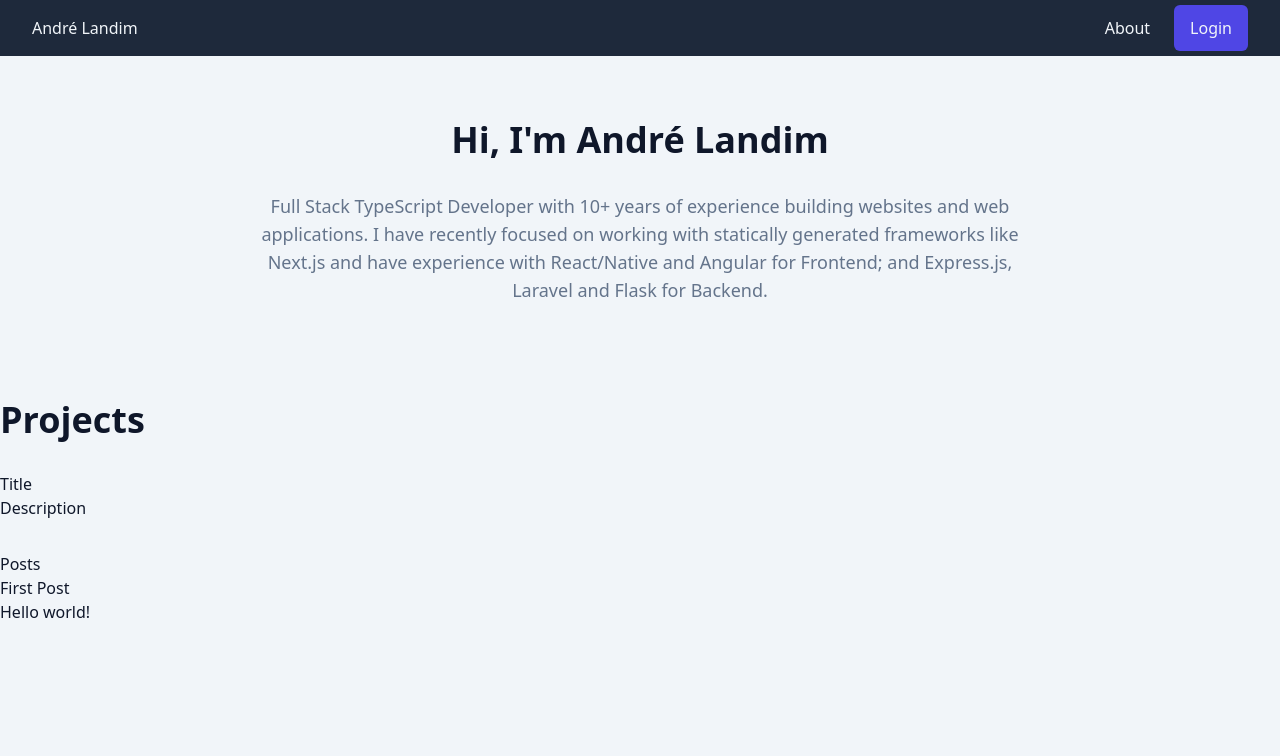
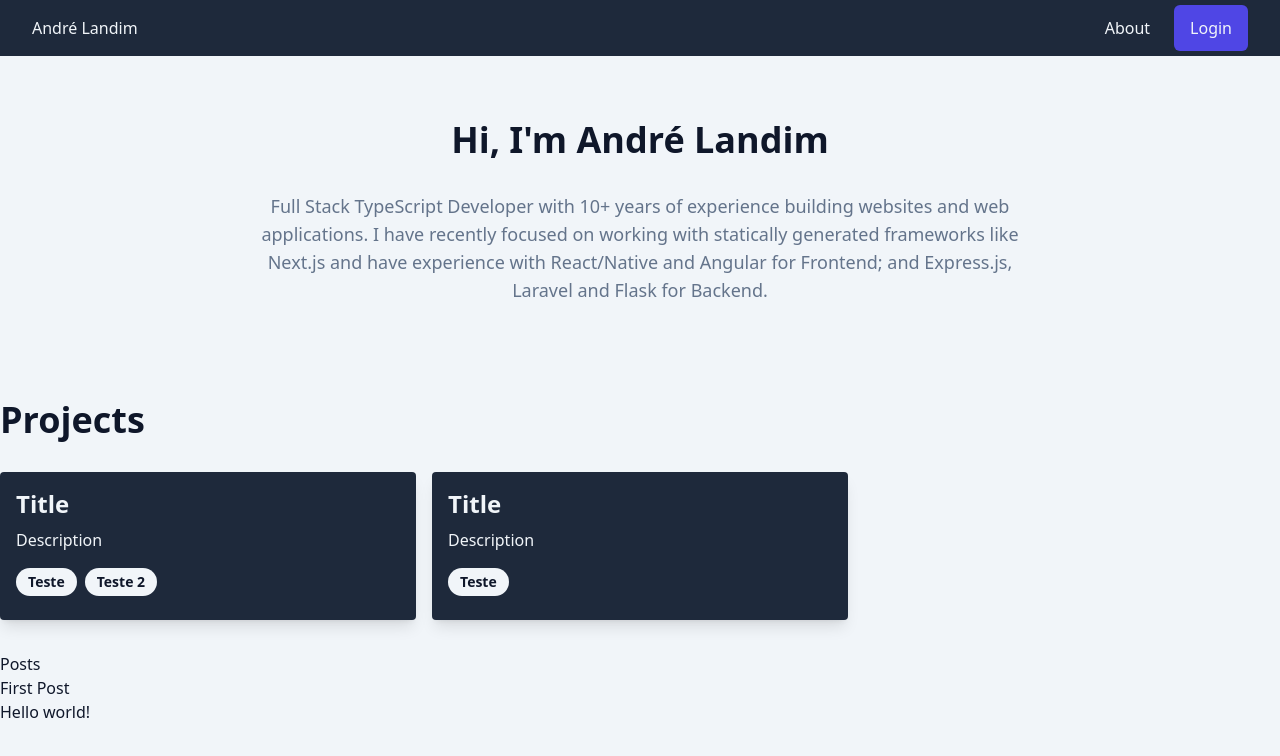
Before and after one commit to arbezerra/arbezerra, a SvelteKit app in the folder front/: page / in a window 1280 px wide. Shown: the top 756 px of the page. Built offline with nearby package versions, Linux system fonts and the light colour scheme.

Commit message:
feat: Projects

```diff
--- /dev/null
+++ b/front/src/components/Badge.svelte
@@ -0,0 +1,5 @@
+<script lang="ts">
+    export let text: string;
+</script>
+
+<span class="inline-block text-default-dark bg-default-light rounded-full px-3 py-1 text-sm font-semibold mr-2 mb-2">{text}</span>
--- a/front/src/components/Project.svelte
+++ b/front/src/components/Project.svelte
@@ -1,8 +1,16 @@
 <script lang="ts">
-	import type { IProject } from "../interfaces/Project";
+	import type { IProject } from '../interfaces/Project';
+	import Badge from './Badge.svelte';
 
 	export let project: IProject;
 </script>
 
-<h2>{project.title}</h2>
-<p>{project.description}</p>
+<article class="text-default-light bg-slate-800 rounded shadow-lg p-4">
+	<h2 class="text-2xl font-bold mb-2">{project.title}</h2>
+	<p class="mb-4">{project.description}</p>
+	<div>
+		{#each project.tags as tag}
+			<Badge text={tag.name} />
+		{/each}
+	</div>
+</article>
--- a/front/src/components/Projects.svelte
+++ b/front/src/components/Projects.svelte
@@ -1,13 +1,17 @@
 <script lang="ts">
-	import type { IProject } from "../interfaces/Project";
-	import Project from "./Project.svelte";
+	import { page } from '$app/stores';
+	import type { IProject } from '../interfaces/Project';
+	import Badge from './Badge.svelte';
+	import Project from './Project.svelte';
 
-	const projects: IProject[] = [{ id: '1', title: 'Title', description: "Description" }];
+	export let projects: IProject[];
 </script>
 
 <section class="py-8">
 	<h1 class="text-4xl font-bold mb-8">Projects</h1>
-	{#each projects as project}
-		<Project {project} />
-	{/each}
+	<div class="grid grid-cols-3 gap-4">
+		{#each projects as project}
+			<a href={project.href}><Project {project} /></a>
+		{/each}
+	</div>
 </section>
--- a/front/src/interfaces/Project.ts
+++ b/front/src/interfaces/Project.ts
@@ -1,5 +1,9 @@
+import type { ITag } from "./Tag";
+
 export type IProject = {
     id: string;
     title: string;
     description: string;
+    href: string;
+    tags: ITag[];
 }
--- /dev/null
+++ b/front/src/interfaces/Tag.ts
@@ -0,0 +1,5 @@
+export type ITag = {
+    id: string;
+    name: string;
+    slug: string;
+}
--- a/front/src/routes/+page.svelte
+++ b/front/src/routes/+page.svelte
@@ -3,14 +3,35 @@
 	import Posts from '../components/Posts.svelte';
 	import Projects from '../components/Projects.svelte';
 	import type { IPost } from '../interfaces/Post';
+	import type { IProject } from '../interfaces/Project';
 
 	const posts: IPost[] = [
 		{ id: '1', title: 'First Post', content: 'Hello world!', date: '2023-07-11' }
+	];
+
+	const projects: IProject[] = [
+		{
+			id: '1',
+			title: 'Title',
+			description: 'Description',
+			href: '/',
+			tags: [
+				{ id: '1', name: 'Teste', slug: 'test' },
+				{ id: '2', name: 'Teste 2', slug: 'test2' }
+			]
+		},
+		{
+			id: '2',
+			title: 'Title',
+			description: 'Description',
+			href: '/',
+			tags: [{ id: '1', name: 'Teste', slug: 'test' }]
+		}
 	];
 </script>
 
 <main class="container mx-auto">
 	<Hero />
-	<Projects />
+	<Projects {projects} />
 	<Posts {posts} />
 </main>
--- a/front/tailwind.config.js
+++ b/front/tailwind.config.js
@@ -12,11 +12,11 @@ export default {
 				},
 				neutral: {
 					light: colors.slate[400],
-          dark: colors.slate[500],
+					dark: colors.slate[500]
 				},
 				primary: {
 					light: colors.indigo[600],
-          dark: colors.indigo[800],
+					dark: colors.indigo[800]
 				}
 			}
 		}
```
Lines whose indentation alone changed are shown as unchanged.
